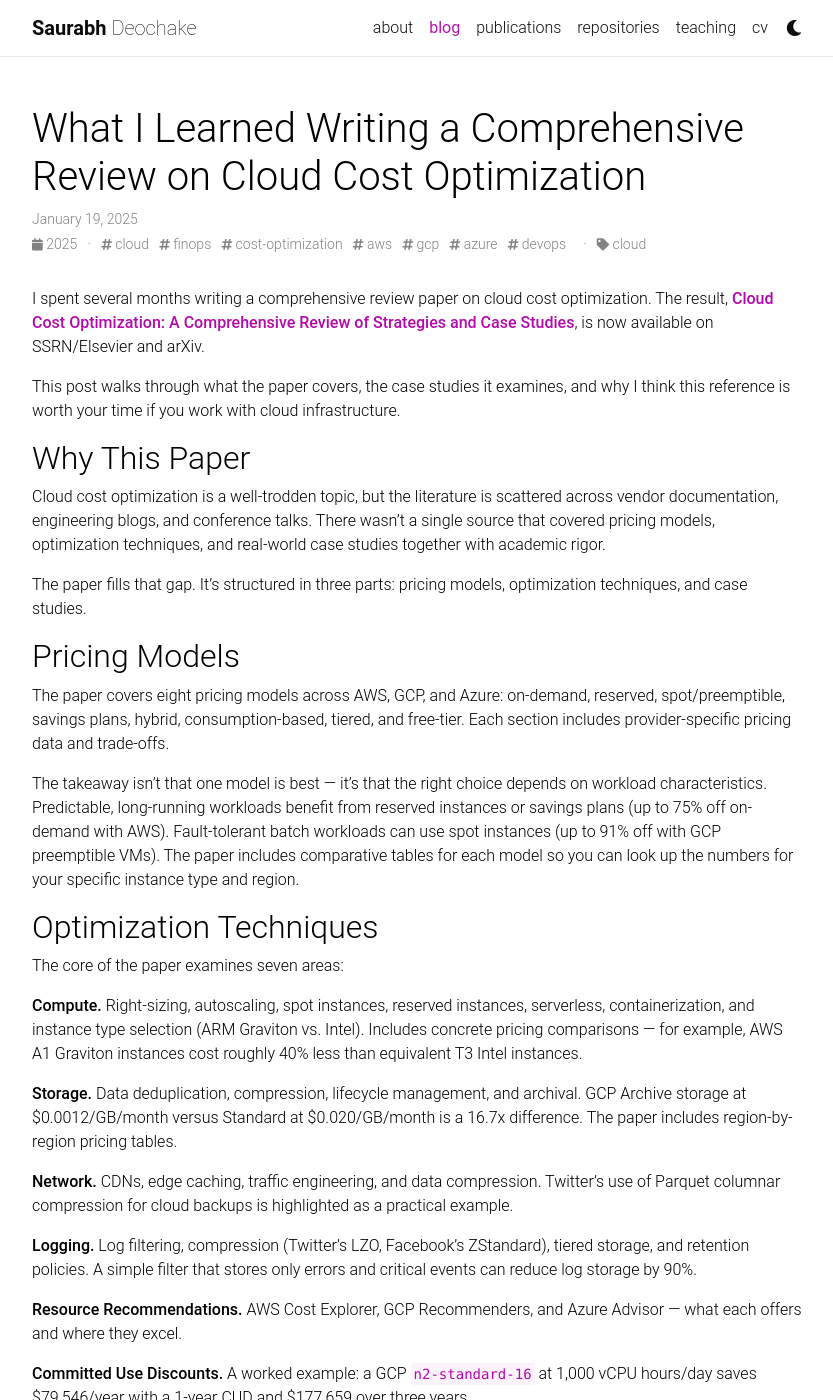
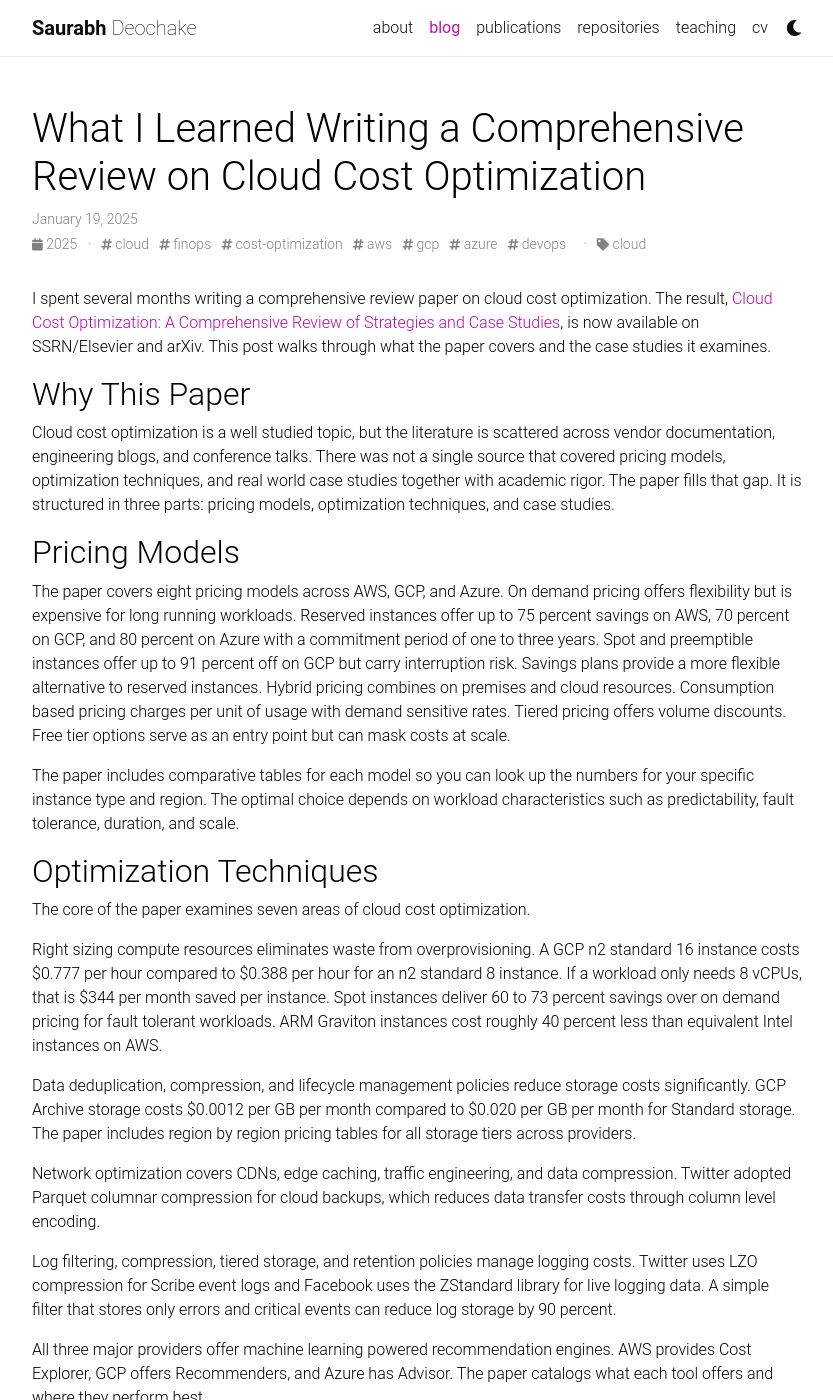
Before and after one commit to saurabh-deochake/saurabh-deochake.github.io, a Jekyll site: the page built from _posts/2025-01-19-cloud-cost-optimization-what-the-data-says.md, in a window 1280 px wide and 1400 px high. Shown: the whole window, without its empty margins (223-1056 px from the left). Built offline with Jekyll 4.4.1, drawn with Linux system fonts in a browser that asks for light colours; comment, search, counter and statistics services are not loaded; a style sheet for code colours, icons or effects is not loaded; some of the changed text lies outside the part shown.

Commit message:
Rewrite prose to match paper style\n\n- Removed em dashes, arrows, and AI-typical formatting\n- Formal academic tone matching the PDF\n- No bolding, no bullet lists, straightforward prose

```diff
--- a/_posts/2025-01-19-cloud-cost-optimization-what-the-data-says.md
+++ b/_posts/2025-01-19-cloud-cost-optimization-what-the-data-says.md
@@ -3,75 +3,58 @@ layout: post
 title:  "What I Learned Writing a Comprehensive Review on Cloud Cost Optimization"
 date:   2025-01-19
 comments: true
-description: A walkthrough of my SSRN paper on cloud cost optimization — pricing models, optimization techniques, and what Amazon Prime Video and Pinterest's case studies teach us about spending less on cloud infrastructure.
+description: A walkthrough of my SSRN paper on cloud cost optimization covering pricing models, optimization techniques, and case studies from Amazon Prime Video and Pinterest.
 tags: cloud finops cost-optimization aws gcp azure devops
 categories: cloud
 ---
 
-I spent several months writing a comprehensive review paper on cloud cost optimization. The result, **[Cloud Cost Optimization: A Comprehensive Review of Strategies and Case Studies](https://ssrn.com/abstract=4519171)**, is now available on SSRN/Elsevier and arXiv.
-
-This post walks through what the paper covers, the case studies it examines, and why I think this reference is worth your time if you work with cloud infrastructure.
+I spent several months writing a comprehensive review paper on cloud cost optimization. The result, [Cloud Cost Optimization: A Comprehensive Review of Strategies and Case Studies](https://ssrn.com/abstract=4519171), is now available on SSRN/Elsevier and arXiv. This post walks through what the paper covers and the case studies it examines.
 
 ## Why This Paper
 
-Cloud cost optimization is a well-trodden topic, but the literature is scattered across vendor documentation, engineering blogs, and conference talks. There wasn't a single source that covered pricing models, optimization techniques, and real-world case studies together with academic rigor.
-
-The paper fills that gap. It's structured in three parts: pricing models, optimization techniques, and case studies.
+Cloud cost optimization is a well studied topic, but the literature is scattered across vendor documentation, engineering blogs, and conference talks. There was not a single source that covered pricing models, optimization techniques, and real world case studies together with academic rigor. The paper fills that gap. It is structured in three parts: pricing models, optimization techniques, and case studies.
 
 ## Pricing Models
 
-The paper covers eight pricing models across AWS, GCP, and Azure: on-demand, reserved, spot/preemptible, savings plans, hybrid, consumption-based, tiered, and free-tier. Each section includes provider-specific pricing data and trade-offs.
+The paper covers eight pricing models across AWS, GCP, and Azure. On demand pricing offers flexibility but is expensive for long running workloads. Reserved instances offer up to 75 percent savings on AWS, 70 percent on GCP, and 80 percent on Azure with a commitment period of one to three years. Spot and preemptible instances offer up to 91 percent off on GCP but carry interruption risk. Savings plans provide a more flexible alternative to reserved instances. Hybrid pricing combines on premises and cloud resources. Consumption based pricing charges per unit of usage with demand sensitive rates. Tiered pricing offers volume discounts. Free tier options serve as an entry point but can mask costs at scale.
 
-The takeaway isn't that one model is best — it's that the right choice depends on workload characteristics. Predictable, long-running workloads benefit from reserved instances or savings plans (up to 75% off on-demand with AWS). Fault-tolerant batch workloads can use spot instances (up to 91% off with GCP preemptible VMs). The paper includes comparative tables for each model so you can look up the numbers for your specific instance type and region.
+The paper includes comparative tables for each model so you can look up the numbers for your specific instance type and region. The optimal choice depends on workload characteristics such as predictability, fault tolerance, duration, and scale.
 
 ## Optimization Techniques
 
-The core of the paper examines seven areas:
+The core of the paper examines seven areas of cloud cost optimization.
 
-**Compute.** Right-sizing, autoscaling, spot instances, reserved instances, serverless, containerization, and instance type selection (ARM Graviton vs. Intel). Includes concrete pricing comparisons — for example, AWS A1 Graviton instances cost roughly 40% less than equivalent T3 Intel instances.
+Right sizing compute resources eliminates waste from overprovisioning. A GCP n2 standard 16 instance costs $0.777 per hour compared to $0.388 per hour for an n2 standard 8 instance. If a workload only needs 8 vCPUs, that is $344 per month saved per instance. Spot instances deliver 60 to 73 percent savings over on demand pricing for fault tolerant workloads. ARM Graviton instances cost roughly 40 percent less than equivalent Intel instances on AWS.
 
-**Storage.** Data deduplication, compression, lifecycle management, and archival. GCP Archive storage at $0.0012/GB/month versus Standard at $0.020/GB/month is a 16.7x difference. The paper includes region-by-region pricing tables.
+Data deduplication, compression, and lifecycle management policies reduce storage costs significantly. GCP Archive storage costs $0.0012 per GB per month compared to $0.020 per GB per month for Standard storage. The paper includes region by region pricing tables for all storage tiers across providers.
 
-**Network.** CDNs, edge caching, traffic engineering, and data compression. Twitter's use of Parquet columnar compression for cloud backups is highlighted as a practical example.
+Network optimization covers CDNs, edge caching, traffic engineering, and data compression. Twitter adopted Parquet columnar compression for cloud backups, which reduces data transfer costs through column level encoding.
 
-**Logging.** Log filtering, compression (Twitter's LZO, Facebook's ZStandard), tiered storage, and retention policies. A simple filter that stores only errors and critical events can reduce log storage by 90%.
+Log filtering, compression, tiered storage, and retention policies manage logging costs. Twitter uses LZO compression for Scribe event logs and Facebook uses the ZStandard library for live logging data. A simple filter that stores only errors and critical events can reduce log storage by 90 percent.
 
-**Resource Recommendations.** AWS Cost Explorer, GCP Recommenders, and Azure Advisor — what each offers and where they excel.
+All three major providers offer machine learning powered recommendation engines. AWS provides Cost Explorer, GCP offers Recommenders, and Azure has Advisor. The paper catalogs what each tool offers and where they perform best.
 
-**Committed Use Discounts.** A worked example: a GCP `n2-standard-16` at 1,000 vCPU hours/day saves $79,546/year with a 1-year CUD and $177,659 over three years.
+Committed use discounts provide substantial savings for predictable workloads. A GCP n2 standard 16 instance at 1000 vCPU hours per day saves $79,546 per year with a one year commitment and $177,659 over three years.
 
-**System Re-architecture.** Microservices vs. monolithic, VM-to-container migration, serverless adoption, and autoscaling policies. Each with trade-off analysis.
+System re architecture covers microservices versus monolithic design, VM to container migration, serverless adoption, and autoscaling policies. Each approach includes trade off analysis for different workload types.
 
 ## Case Studies
 
-### Amazon Prime Video: 90% Cost Reduction
+### Amazon Prime Video
 
-Prime Video's audio-video monitoring service used AWS Step Functions for orchestration and S3 for frame storage. At scale, the per-state-transition pricing of Step Functions and Tier-1 S3 calls made the architecture prohibitively expensive.
+Prime Video operated an audio video monitoring service built as a distributed microservices architecture using AWS Step Functions for orchestration and Amazon S3 for frame storage. At scale, the per state transition pricing of Step Functions and Tier 1 S3 calls made the architecture prohibitively expensive.
 
-They re-architected to a monolith — all components in a single process, no Step Functions, no S3. The result: 90% cost reduction and the ability to handle more traffic.
+The team re architected the service to a monolith with all components running in a single process. This eliminated the need for Step Functions and S3 entirely. The result was a 90 percent reduction in cost and the ability to handle more traffic. The case study demonstrates that microservices are not automatically the more cost effective choice.
 
-The finding that goes against prevailing wisdom: sometimes a monolith is the more cost-effective choice. Microservices aren't automatically better.
+### Pinterest
 
-### Pinterest: 35% Platform Cost Reduction
+Pinterest ran Flink data processing clusters on YARN and encountered noisy neighbor problems, CPU banding, and inefficient resource allocation.
 
-Pinterest's Flink data processing clusters ran into noisy neighbor problems, CPU banding, and inefficient resource allocation across YARN clusters.
-
-Their optimization path:
-- CGroups soft CPU limits → 20% cluster reduction
-- i3 to i4i instance migration → 40% CPU usage reduction at 10% cost increase
-- Task placement and colocation optimization → 50-90% cost reduction on individual jobs
-- Combined: **35% total reduction** on the Stream Processing Platform
+The team implemented CGroups soft CPU limits to address CPU isolation issues, which allowed them to downsize their clusters by 20 percent. They migrated from AWS i3 instances to i4i instances, achieving a 40 percent reduction in CPU usage at a 10 percent cost increase. Task placement and colocation optimization reduced costs by 50 to 90 percent on individual jobs. The combined effect was a 35 percent total reduction on the Stream Processing Platform.
 
 ## Future Research
 
-The paper identifies six directions for future work:
-
-1. **Automated monitoring and optimization** — ML-driven frameworks for continuous cost optimization
-2. **Advanced resource allocation** — predictive provisioning based on workload characteristics
-3. **Cost-performance trade-off analysis** — formal methods for balancing savings with quality
-4. **Adaptive scaling and bursting** — cost-aware autoscaling algorithms
-5. **Multi-cloud and hybrid cloud optimization** — strategies for environments spanning providers
-6. **Sustainability and green computing** — cost optimization intersected with carbon footprint reduction
+The paper identifies six directions for future work. Automated monitoring and optimization using machine learning can continuously identify and fix inefficiencies. Advanced resource allocation techniques can predict workload characteristics and provision resources proactively. Cost performance trade off analysis provides formal methods for balancing savings with service quality. Adaptive scaling and bursting algorithms can account for cost constraints alongside workload patterns. Multi cloud and hybrid cloud optimization addresses environments that span multiple providers. Finally, the intersection of cost optimization and sustainability connects cloud spending with carbon footprint reduction.
 
 ## Links
 
@@ -92,4 +75,4 @@ The paper identifies six directions for future work:
 
 ---
 
-*If you're building cloud infrastructure at scale, I'd love to hear how these strategies apply to your environment. Reach out on [Twitter](https://twitter.com/saurabhd04) or [LinkedIn](https://www.linkedin.com/in/saurabhdeochake).*
+*If you are building cloud infrastructure at scale, I would appreciate hearing how these strategies apply to your environment. Reach out on [Twitter](https://twitter.com/saurabhd04) or [LinkedIn](https://www.linkedin.com/in/saurabhdeochake).*
```
